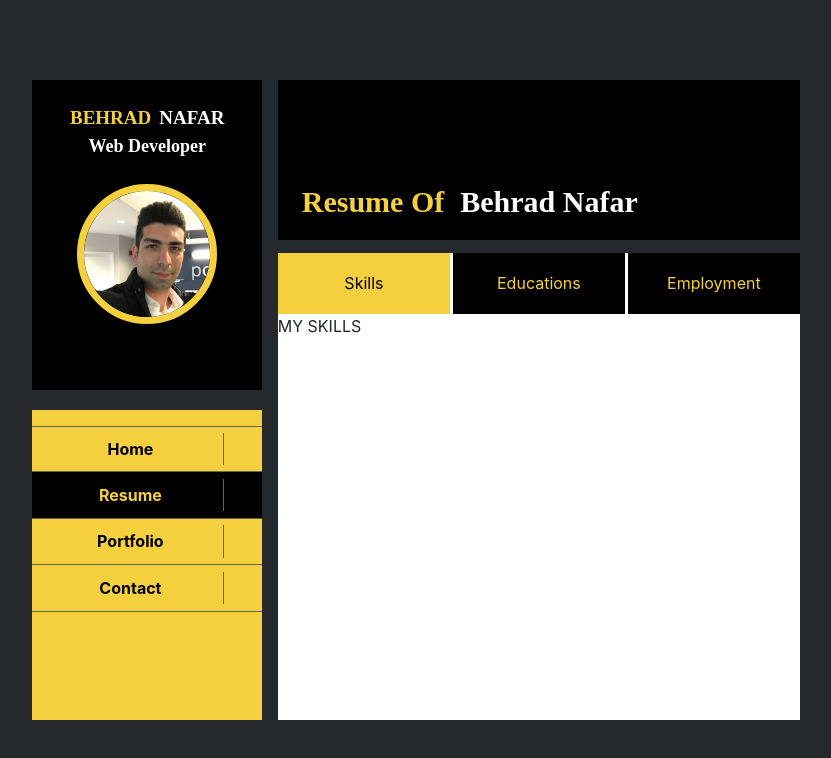
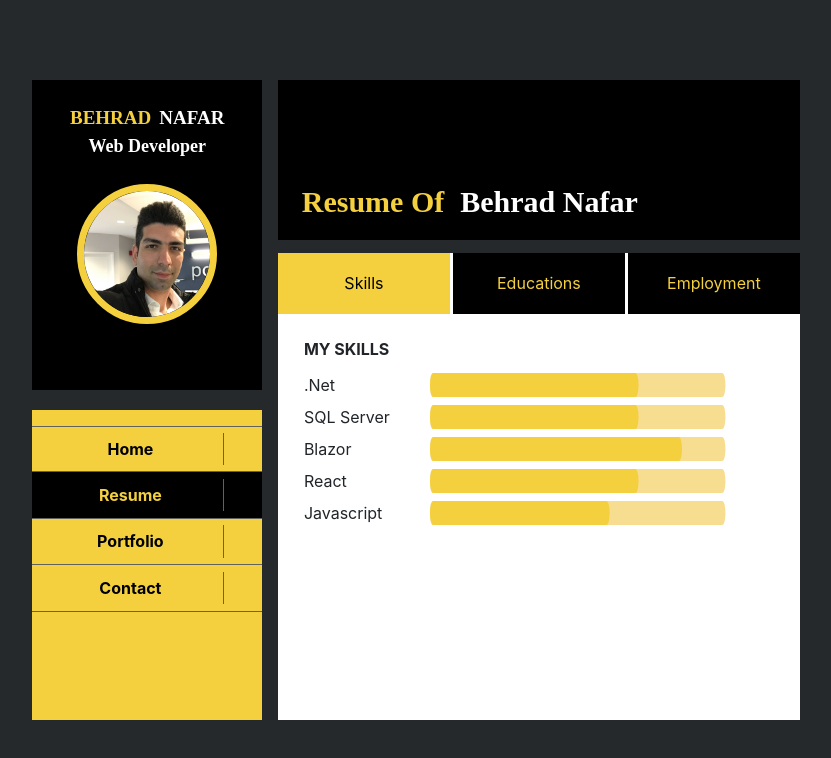
Before and after one commit to Behradnafar/behradsite, a React (Create React App) app: page / in a window 1280 px wide. Both pictures are taken after a click on the button "Resume". Shown: the top 758 px of the page, without its empty margins (224-1055 px from the left). Built offline with nearby package versions, Linux system fonts and the light colour scheme; some icons are missing; a web font is replaced by a local one.

Commit message:
Finish V1

```diff
--- a/package.json
+++ b/package.json
@@ -6,6 +6,7 @@
     "@testing-library/jest-dom": "^5.16.1",
     "@testing-library/react": "^12.1.2",
     "@testing-library/user-event": "^13.5.0",
+    "rc-progress": "^3.2.4",
     "react": "^17.0.2",
     "react-bootstrap": "^2.0.4",
     "react-dom": "^17.0.2",
--- a/public/css/styles.css
+++ b/public/css/styles.css
@@ -153,6 +153,9 @@
     height: 87%;
 }
 
+.h-90 {
+    height: 87%;
+}
 
 .w-15 {
     width: 15%;
@@ -170,8 +173,16 @@
     width: 68%;
 }
 
+.w-70 {
+    width: 70%;
+}
+
 .w-85 {
     width: 85%;
+}
+
+.w-90 {
+    width: 90%;
 }
 
 .border-left-gray {
--- a/src/App.js
+++ b/src/App.js
@@ -1,12 +1,9 @@
 import './App.css';
 import BaseContainer from './components/containers/BaseContainer';
-import Main from './components/containers/Main';
 
 function App() {
   return (
-
     <BaseContainer/>
-
   );
 };
 
--- /dev/null
+++ b/src/components/common/MainSkill.jsx
@@ -0,0 +1,13 @@
+import { Line } from 'rc-progress';
+import React from 'react';
+
+const MainSkill = ({ text, percent }) => {
+    return (
+        <div className='d-flex mt-2'>
+            <p className='mb-0 w-30'>{text}</p>
+            <Line percent={percent} strokeWidth="2" strokeColor="#f4d03f" trailWidth="2" trailColor="#edb50f75" className='w-70 mr-5' />
+        </div>
+    );
+};
+
+export default MainSkill;
--- a/src/components/containers/SkillsContainer.jsx
+++ b/src/components/containers/SkillsContainer.jsx
@@ -1,11 +1,15 @@
 import React from 'react';
+import MainSkills from '../custom/MainSkills';
 
 const SkillsContainer = () => {
     return (
-        <div className='d-flex flex-column h-100 w-100'>
-            <p>MY SKILLS</p>
+        <div className='d-flex flex-column w-100 h-87'>
+            <div className='w-90 h-90 m-auto'>
+                <p className='mb-0 font-weight-bold'>MY SKILLS</p>
+                <MainSkills />
+            </div>
         </div>
-     );
-}
+    );
+};
 
 export default SkillsContainer;
--- /dev/null
+++ b/src/components/custom/MainSkills.jsx
@@ -0,0 +1,17 @@
+import React, { useContext } from 'react';
+import PortfolioContext from '../../contexts/PortfolioContext';
+import MainSkill from '../common/MainSkill';
+
+const MainSkills = () => {
+    const context = useContext(PortfolioContext);
+
+    return (
+        <div className='d-flex flex-column mt-1'>
+            {context.mainSkillsData.map(m => (
+                <MainSkill text={m.text} percent={m.percent} />
+            ))}
+        </div>
+    );
+};
+
+export default MainSkills;
--- a/src/global-states/PortfolioGlobalState.jsx
+++ b/src/global-states/PortfolioGlobalState.jsx
@@ -7,6 +7,7 @@ const PortfolioGlobalState = props => {
     const [socialMediaButtonsData, setSocialMediaButtonsData] = useState([]);
     const [personalInfosData, setPersonalInfosData] = useState([]);
     const [resumeTabData, setResumeTabData] = useState([]);
+    const [mainSkillsData, setMainSkillsData] = useState([]);
 
     useEffect(() => {
         const menuButtonsDataTemp = [
@@ -31,11 +32,20 @@ const PortfolioGlobalState = props => {
         setPersonalInfosData(personalInfosDataTemp);
 
         const resumeTabDataTemp = [
-            { id: 1, text:'Skills', isSelected: true },
-            { id: 2, text:'Educations', isSelected: false },
-            { id: 3, text:'Employment', isSelected: false },
+            { id: 1, text: 'Skills', isSelected: true },
+            { id: 2, text: 'Educations', isSelected: false },
+            { id: 3, text: 'Employment', isSelected: false },
         ];
         setResumeTabData(resumeTabDataTemp);
+
+        const mainSkillsDataTemp = [
+            { id: 1, text: '.Net', percent: '70' },
+            { id: 2, text: 'SQL Server', percent: '70' },
+            { id: 3, text: 'Blazor', percent: '85' },
+            { id: 4, text: 'React', percent: '70' },
+            { id: 5, text: 'Javascript', percent: '60' }
+        ];
+        setMainSkillsData(mainSkillsDataTemp);
     }, []);
 
     const handleSelectMenuButton = (id, e) => {
@@ -66,6 +76,7 @@ const PortfolioGlobalState = props => {
             socialMediaButtonsData,
             personalInfosData,
             resumeTabData,
+            mainSkillsData,
 
             handleSelectMenuButton,
             getSelectedTitle,
```
Also changed, not shown: src/components/common/OtherSkill.jsx (added, +11 -0 lines), 1 other file (tests, documents, lock files or other folders).
